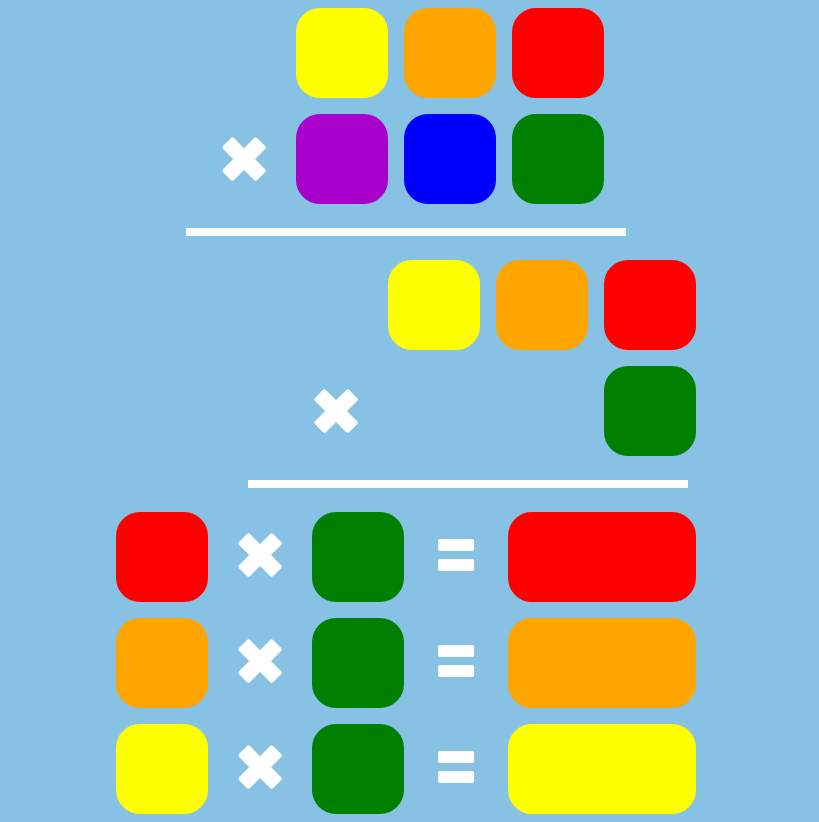
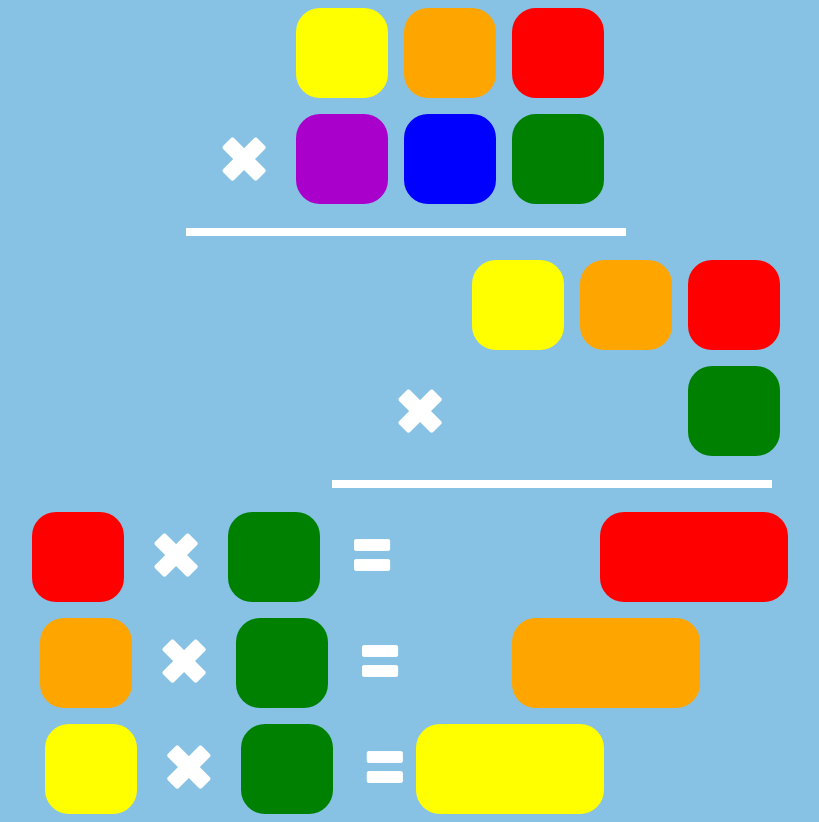
Before and after one commit to 2chanhaeng/math-cook-book, a React (Create React App) app: page / in a window 1280 px wide. Shown: the whole page, without its empty margins (234-1053 px from the left). Built offline with nearby package versions, Linux system fonts and the light colour scheme.

Commit message:
Move style tag in App.tsx to index.css

```diff
--- a/src/App.tsx
+++ b/src/App.tsx
@@ -27,9 +27,6 @@ function NumInput(props: any) {
   const style = {
     backgroundColor: props.color,
     color: props.color,
-    border: 'none',
-    borderRadius: 'min(3vh, 3vw)',
-    margin: 'min(1vh, 1vw)'
   }
   return (
     <input
@@ -68,11 +65,8 @@ function Num2Input(props: any) {
   const style = {
     backgroundColor: props.color,
     color: props.color,
-    border: 'none',
-    borderRadius: 'min(3vh, 3vw)',
     marginLeft : `min(${marginLeft_}vw, ${marginLeft_}vh)`,
     marginRight : `min(${marginRight_}vw, ${marginRight_}vh)`,
-    margin: 'min(1vh, 1vw)',
     width: 'min(23vw, 23vh)',
   }
   return (
--- a/src/index.css
+++ b/src/index.css
@@ -21,16 +21,19 @@ input[type="number"]::-webkit-inner-spin-button {
 input{
   font-family: 'Rubik';
   font-size: min(10vw, 10vh);
-  width: min(11vw, 11vh);
-  height: min(11vw, 11vh);
+  width: var(--default-cell-size);
+  height: var(--default-cell-size);
+  border-radius: min(3vh, 3vw);
   text-align: center;
+  border: none;
+  margin: min(1vh, 1vw);
 }
 
 p{
   font-size: min(10vw, 10vh);
   font-family: 'Rubik';
-  width: min(11vw, 11vh);
-  height: min(11vw, 11vh);
+  width: var(--default-cell-size);
+  height: var(--default-cell-size);
   text-align: center;
   margin: 0 0 min(2vw, 2vh) 0;
 }
@@ -40,3 +43,7 @@ code {
   font-family: source-code-pro, Menlo, Monaco, Consolas, 'Courier New',
     monospace;
 }
+
+:root{
+  --default-cell-size: min(11vw, 11vh);
+}
```
